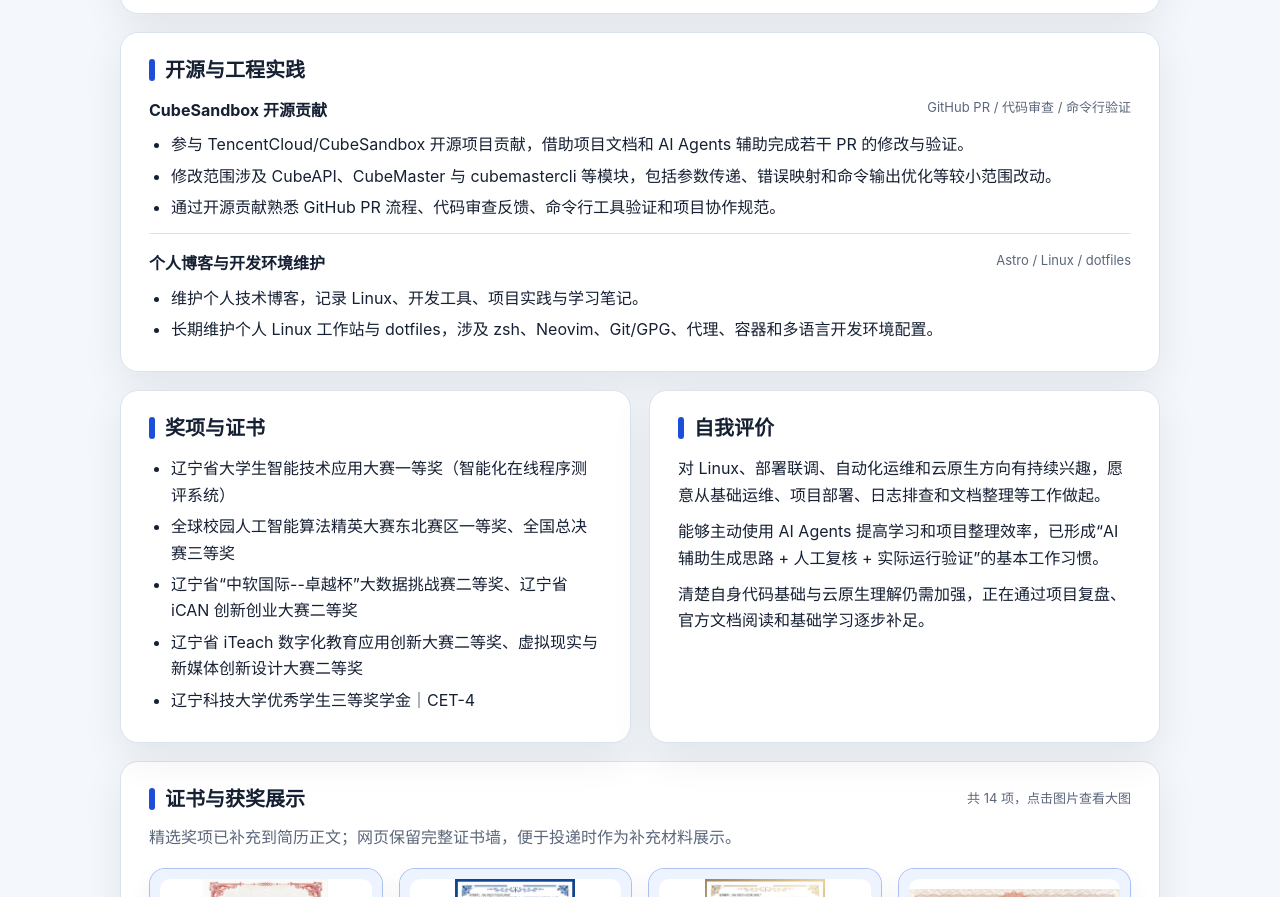
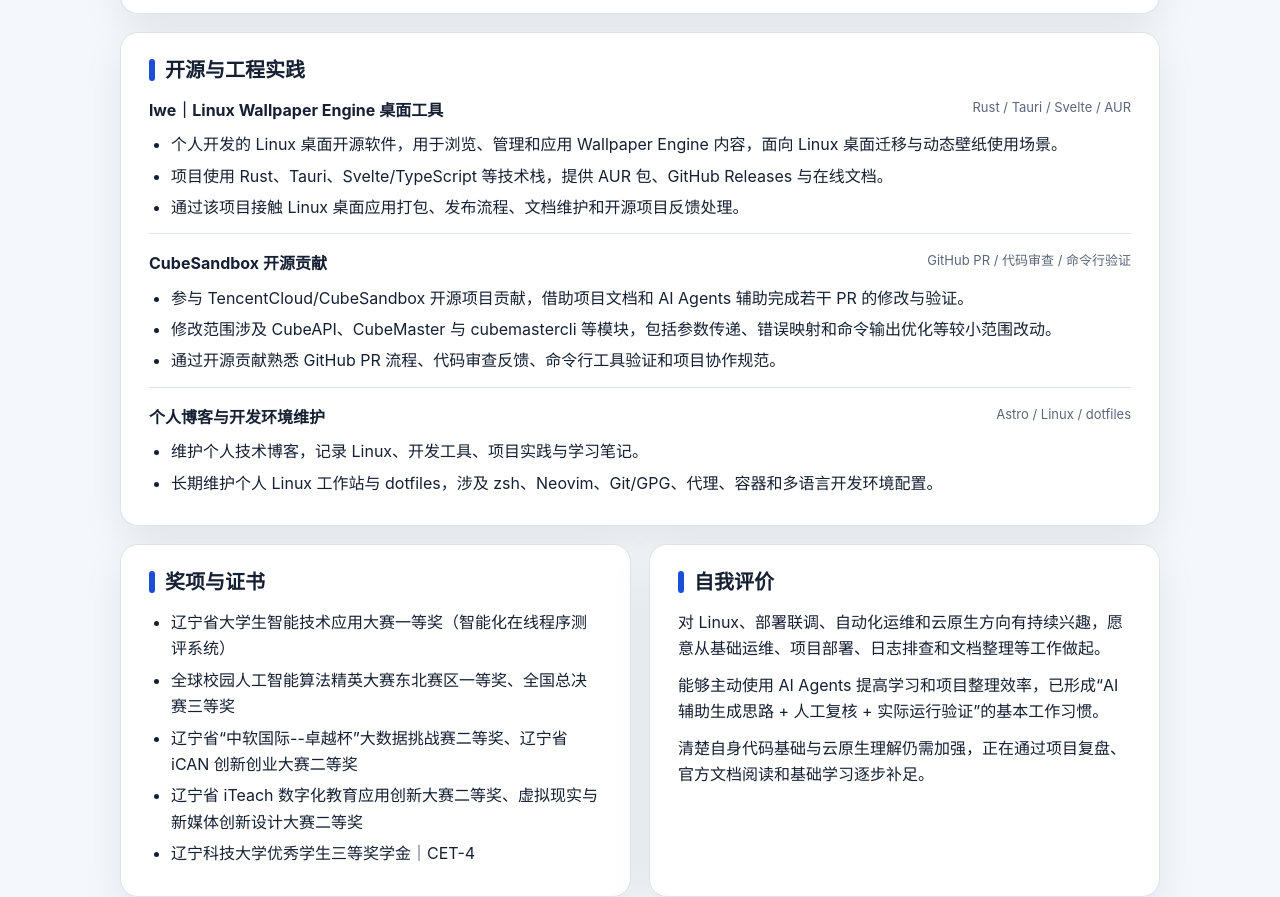
Before and after one commit to YangYuS8/resume, a plain HTML site: page site/index.html in a window 1280 px wide. Shown: the part 2316-3213 px from the top of the page. Drawn offline with Linux system fonts and the light colour scheme.

Commit message:
docs: add lwe to resume variants

```diff
--- a/site/index.html
+++ b/site/index.html
@@ -122,6 +122,14 @@
 
       <section class="card section">
         <h2>开源与工程实践</h2>
+        <article class="item compact">
+          <div class="item-head"><strong>lwe｜Linux Wallpaper Engine 桌面工具</strong><span>Rust / Tauri / Svelte / AUR</span></div>
+          <ul>
+            <li>个人开发的 Linux 桌面开源软件，用于浏览、管理和应用 Wallpaper Engine 内容，面向 Linux 桌面迁移与动态壁纸使用场景。</li>
+            <li>项目使用 Rust、Tauri、Svelte/TypeScript 等技术栈，提供 AUR 包、GitHub Releases 与在线文档。</li>
+            <li>通过该项目接触 Linux 桌面应用打包、发布流程、文档维护和开源项目反馈处理。</li>
+          </ul>
+        </article>
         <article class="item compact">
           <div class="item-head"><strong>CubeSandbox 开源贡献</strong><span>GitHub PR / 代码审查 / 命令行验证</span></div>
           <ul>
```
Also changed, not shown: 2 other files.
